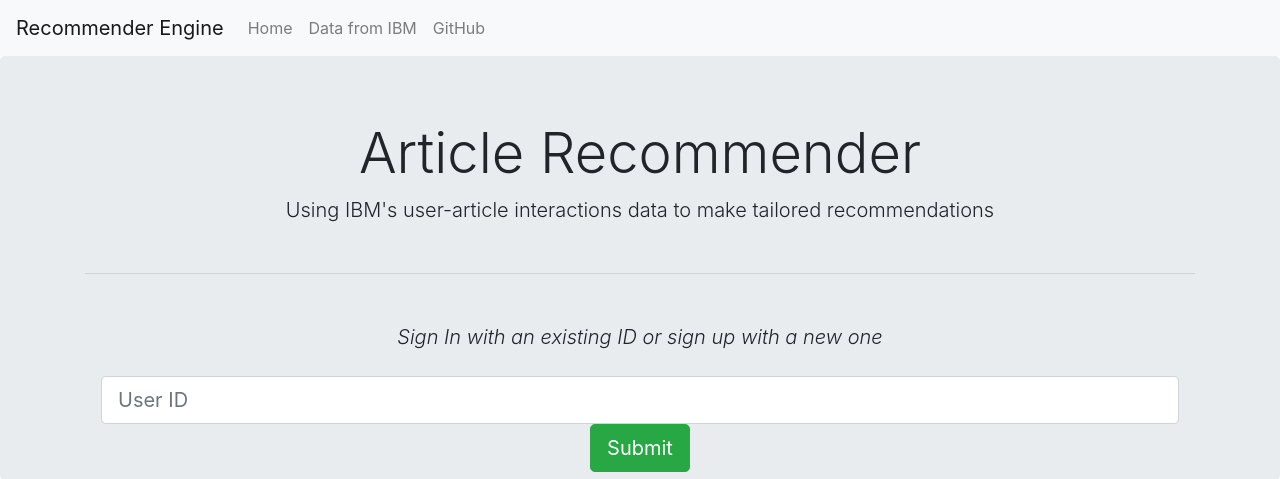
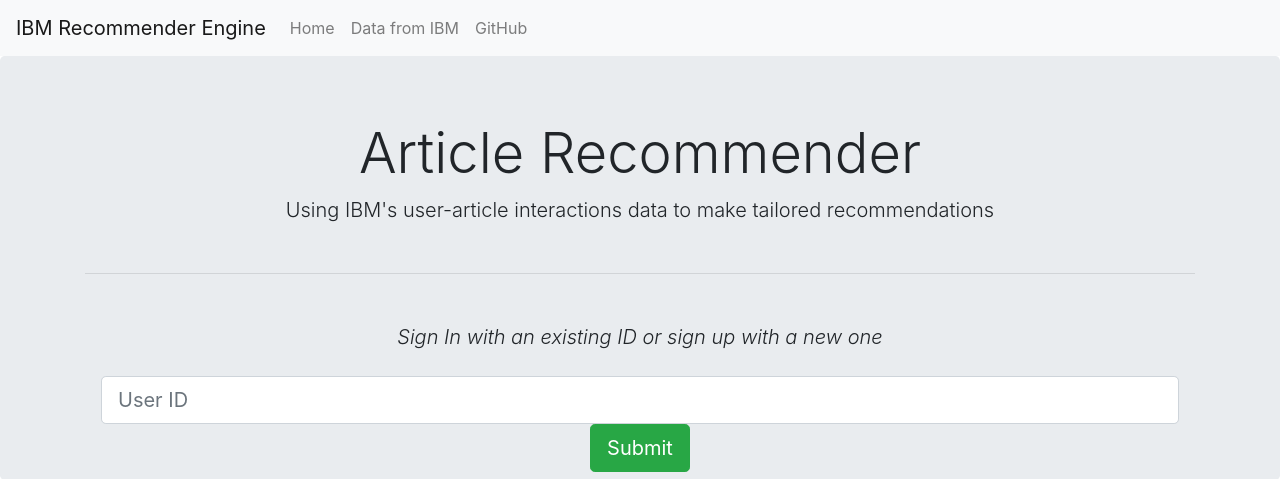
Before and after one commit to sameedakber-ai/ibm-recommendations-2, a Flask app: page / in a window 1280 px wide. Shown: the top 479 px of the page. Run offline with Flask 2, Linux system fonts and the light colour scheme; parts of the project's set-up code (start-up, migrations or seed data) failed here and were passed over; some libraries are stand-ins or nearby versions.

Commit message:
fix: Fix typo in github link

```diff
--- a/templates/index.html
+++ b/templates/index.html
@@ -10,7 +10,7 @@
 <body>
 
     <nav class="navbar navbar-expand-lg navbar-light bg-light">
-  		<a class="navbar-brand" href="#">Recommender Engine</a>
+  		<a class="navbar-brand" href="#">IBM Recommender Engine</a>
   			<button class="navbar-toggler" type="button" data-toggle="collapse" data-target="#navbarNav" aria-controls="navbarNav" aria-expanded="false" aria-label="Toggle navigation">
     			<span class="navbar-toggler-icon"></span>
   			</button>
@@ -23,7 +23,7 @@
         				<a class="nav-link" href="https://www.ibm.com/ca-en">Data from IBM</a>
       				</li>
       				<li class="nav-item">
-        				<a class="nav-link" href="https://github.com/sameedakber-ai/ibm-recommendations">GitHub</a>
+        				<a class="nav-link" href="https://github.com/sameedakber-ai/ibm-recommendations-2">GitHub</a>
       				</li>
     			</ul>
   			</div>
```
